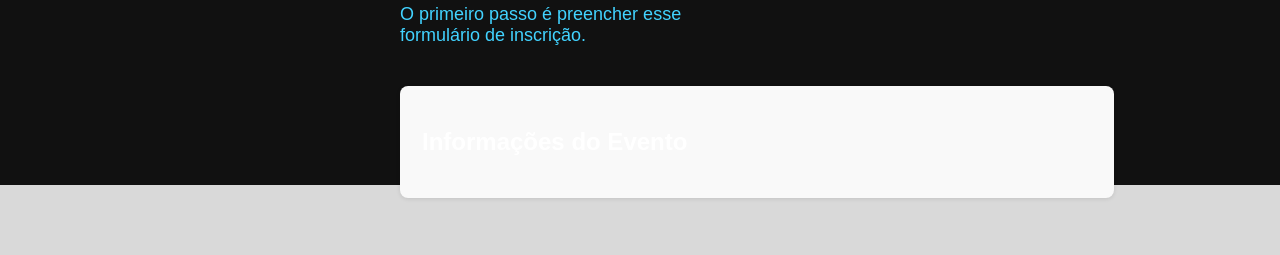
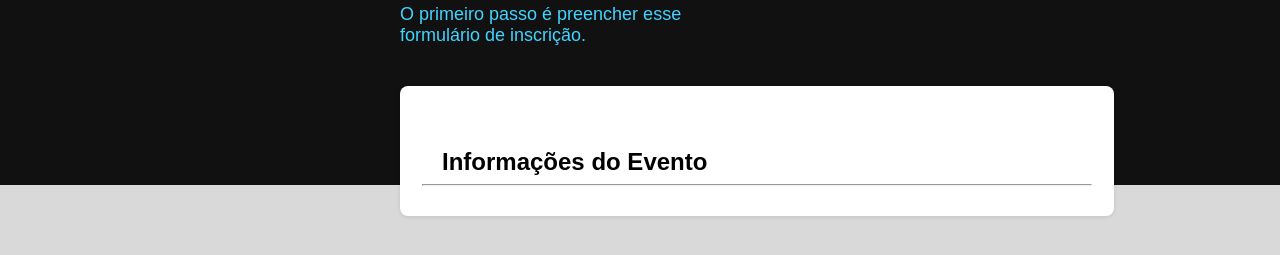
Before and after one commit to LopesSoh/Formulario-inscricao, a plain HTML site: page index.html in a window 1280 px wide. Shown: the part 145-400 px from the top of the page. Drawn offline with Linux system fonts and the light colour scheme.

Commit message:
h2 formulario

```diff
--- a/css/style.css
+++ b/css/style.css
@@ -33,7 +33,7 @@ body {
 }
 
 .formulario-box{
-    background: #f9f9f9;
+    background: white;
     width:670px;
     margin: 30px auto;
     margin-left: 380px;
@@ -43,3 +43,11 @@ body {
     box-shadow: 0 1px 4px rgba(0,0,0,0.1);
 
 }
+.formulario-box h2{
+    color: black;
+    text-align: left;
+    margin: 0 auto;
+    margin-left: 20px;
+    margin-top: 40px;
+    ;
+}
--- a/index.html
+++ b/index.html
@@ -12,6 +12,7 @@
         <p>O primeiro passo é preencher esse formulário de inscrição.</p>
         <div class="formulario-box ">
             <h2>Informações do Evento</h2>
+            <hr>
 
         </div>
 
```
